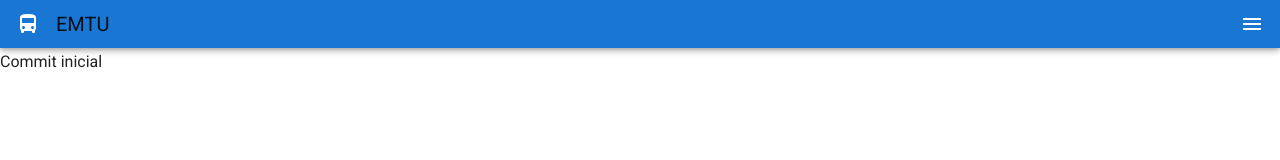
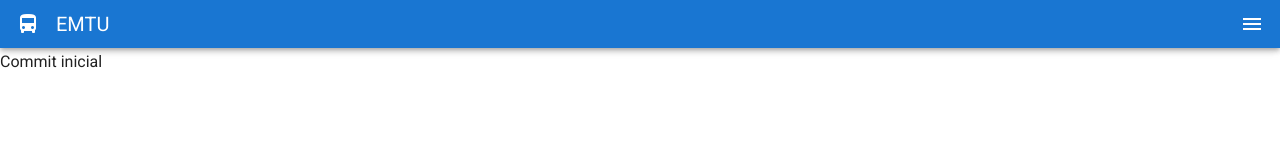
Before and after one commit to UnifespCodeLab/emtu-web, a Nuxt app: page / in a window 1280 px wide. Shown: the top 160 px of the page. Built offline with nearby package versions, Linux system fonts and the light colour scheme.

Commit message:
fix: use correct color

```diff
--- a/components/TheHeader.vue
+++ b/components/TheHeader.vue
@@ -1,12 +1,12 @@
 <template>
   <v-card flat height="50px" tile>
-    <v-toolbar color="primary" dense>
-      <v-icon color="white">mdi-bus</v-icon>
+    <v-toolbar color="primary" dense dark>
+      <v-icon>mdi-bus</v-icon>
       <v-toolbar-title class="ml-4">EMTU</v-toolbar-title>
 
       <v-spacer></v-spacer>
 
-      <v-app-bar-nav-icon color="white"></v-app-bar-nav-icon>
+      <v-app-bar-nav-icon></v-app-bar-nav-icon>
     </v-toolbar>
   </v-card>
 </template>
```
